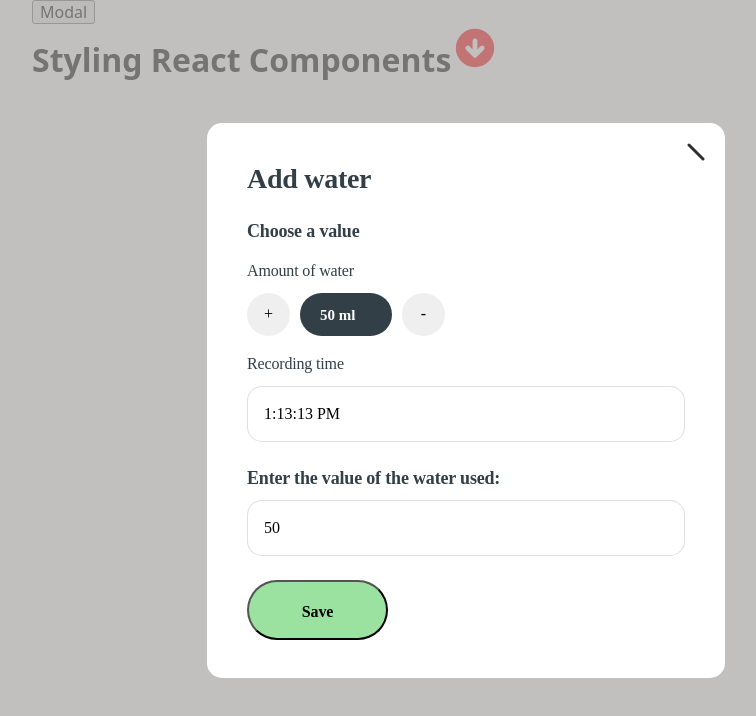
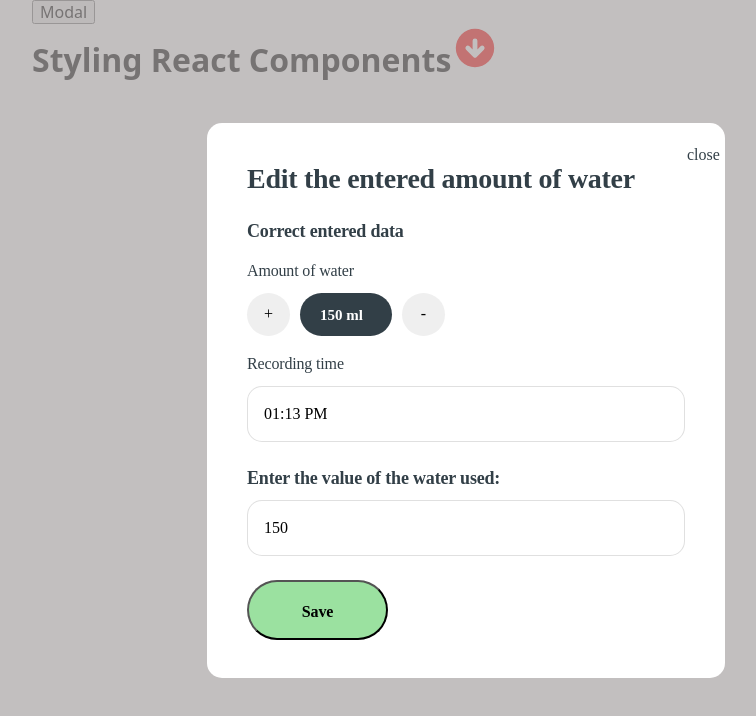
Before and after one commit to edelaida/goit-react-hw-088, a React (Vite) app: page / in a window 1280 px wide. Both pictures are taken after a click on the button "Modal". Shown: the top 716 px of the page, without its empty margins (174-930 px from the left). Built offline with nearby package versions, Linux system fonts and the light colour scheme.

Commit message:
edit modal

```diff
--- a/src/components/App/App.jsx
+++ b/src/components/App/App.jsx
@@ -1,7 +1,7 @@
 import { HiArrowCircleDown } from "react-icons/hi";
 //import PaymentLis from "../PaymentList/PaymentList";
 import PageTitle from "../PageTitle/PageTitle";
-import { CustomModal } from "../CustomModal/CustomModal.jsx";
+//import { CustomModal } from "../CustomModal/CustomModal.jsx";
 // import Button from "../Button/Button";
 // import Reader from "../Reader/Reader";
 // import Timer from "../Timer/Timer";
@@ -11,6 +11,7 @@ import { CustomModal } from "../CustomModal/CustomModal.jsx";
 import css from "./App.module.css";
 //import UserForm from "../UserForm/UserForm";
 import { useState } from "react";
+import { EditModal } from "../CustomModal/EditModal.jsx";
 // import zvtr from "../../assets/zavtrak.jpg";
 // import ClickCounter from "../ClickCounter/ClickCounter";
 // import Togler from "../Toggler/Togler";
@@ -35,11 +36,13 @@ export default function App() {
       <PageTitle>
         Styling React Components
         <HiArrowCircleDown className={css.icon} />
-        </PageTitle>
-        <CustomModal isOpen={modalIsOpen} onClose={() => setModalIsOpen (false)}>
-        </CustomModal>
+      </PageTitle>
+      <EditModal isOpen={modalIsOpen} onClose={() => setModalIsOpen (false)}/>
+
+      {/* <CustomModal isOpen={modalIsOpen} onClose={() => setModalIsOpen (false)}>
+      </CustomModal> */}
+
         {/* <UserForm onAdd={handleAdd} /> */}
-
       {/* <img src={zvtr} alt="" />
       <hr />
       <ClickCounter />
--- /dev/null
+++ b/src/components/CustomModal/EditModal.jsx
@@ -0,0 +1,47 @@
+import React, { useState } from 'react';
+import Modal from "react-modal";
+import css from "./CustomModal.module.css";
+
+export const EditModal = ({ isOpen, onClose }) => {
+
+    const [editCount, setEditCount] = useState(150);
+    const [editTime, setEditTime] = useState(new Date().toLocaleTimeString("ua-UA", { hour: "2-digit", minute: "2-digit", timeZone: "UTC", }));
+
+    function increment() {
+        if (editCount < 5000) {
+        setEditCount(editCount + 50)};
+    }
+    function decrement() {
+        if (editCount>50) {
+            setEditCount(editCount - 50)};
+    }
+    const change = event => {
+        setEditTime(event.target.value)
+    }
+
+    return (
+        <Modal
+            isOpen={isOpen}
+            overlayClassName={css.moverlay}
+            className={css.mcontent}
+            closeTimeoutMS={300}
+            onRequestClose={()=>onClose()}
+            ariaHideApp={false} >
+            <buttom className={css.mclose} onClick={()=>onClose()}>close</buttom>
+            <h2 className={css.water} >Edit the entered amount of water</h2>
+            <p className={css.choose} >Correct entered data</p>
+            <p className={css.amount}>Amount of water</p>
+            <div className={css.countsum} >
+            <button className={css.incrbut}  onClick={increment} >+</button>
+            <span className={css.incrcount}>{editCount} ml</span>
+            <button className={css.incrbut} onClick={decrement} >-</button>
+            </div>
+            <p className={css.recording}>Recording time</p>
+            <input className={css.inputtime} onChange={change} type="string" value={editTime} />
+
+            <p className={css.enter}>Enter the value of the water used:</p>
+            <input className={css.inputtime}  type="string" value={editCount} />
+            <button className={css.btnsave} onClick={()=>onClose()}>Save</button>
+        </Modal>
+    )
+}
```
Also changed, not shown: src/components/CustomModal/CloseIcon.svg (deleted).
